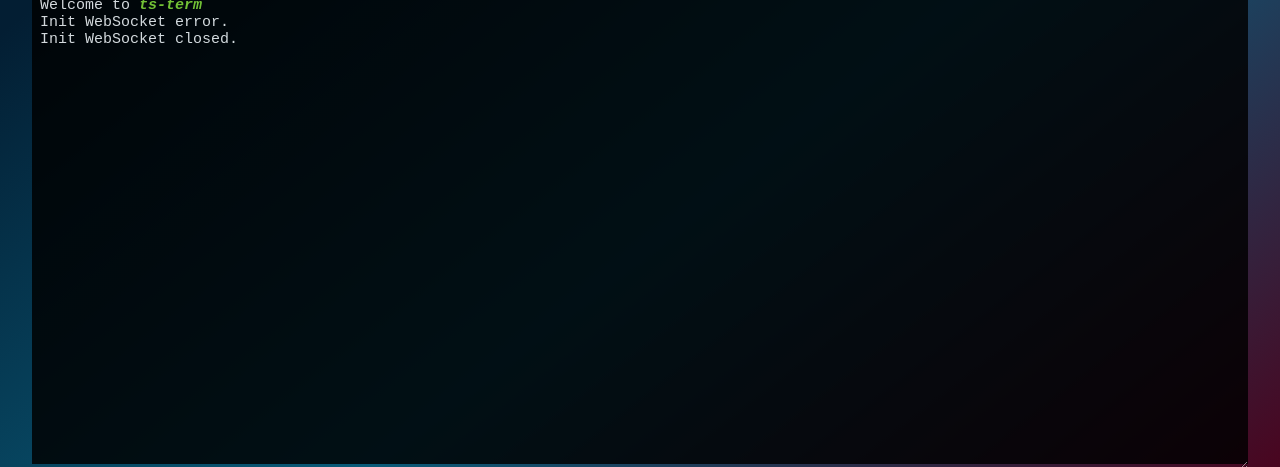
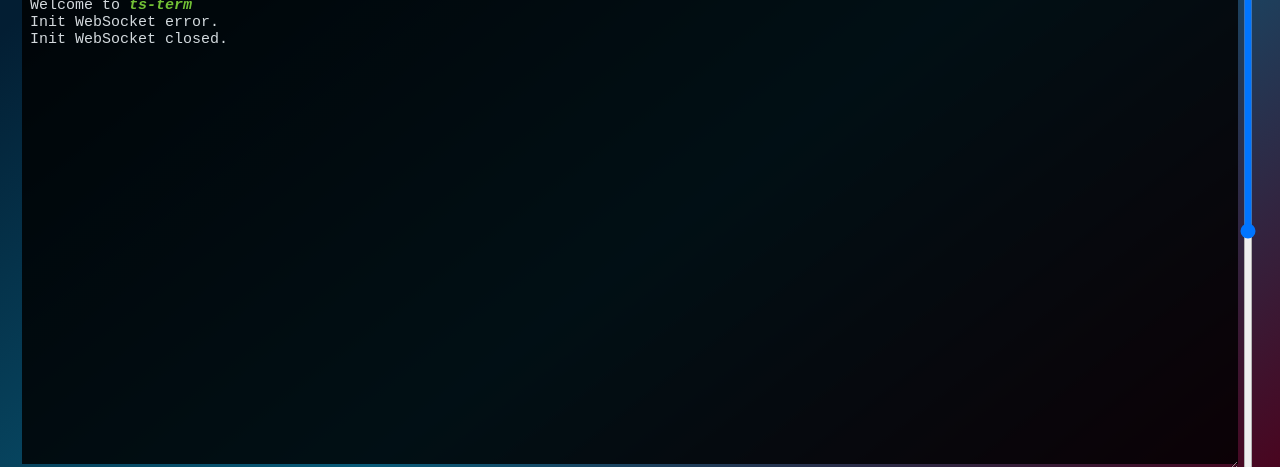
Before and after one commit to Sammy-T/ts-term, a website built with Vite: page web/index.html in a window 1280 px wide. Shown: the part 183-650 px from the top of the page. Built offline with nearby package versions, Linux system fonts and the light colour scheme; no server answers; what @xterm/addon-web-links would draw is missing.

Commit message:
Add vertical slider

```diff
--- a/web/index.html
+++ b/web/index.html
@@ -15,7 +15,10 @@
 	<main>
 		<h1>ts-term</h1>
 
-		<div id="xterm-container"></div>
+		<section id="term-view">
+			<div id="xterm-container"></div>
+			<input class="vertical-slider" type="range" />
+		</section>
 
 		<footer>
 			<a id="gh" href="https://github.com/Sammy-T/ts-term" target="_blank">GitHub</a>
--- a/web/src/style.css
+++ b/web/src/style.css
@@ -118,6 +118,11 @@ main {
 	align-items: center;
 }
 
+#term-view {
+	display: flex;
+	flex-direction: row;
+}
+
 #xterm-container {
 	min-width: 25dvw;
 	width: 95dvw;
@@ -139,6 +144,11 @@ main {
 	& .xterm-viewport {
 		overflow: hidden;
 	}
+}
+
+.vertical-slider {
+	writing-mode: vertical-rl;
+	direction: ltr;
 }
 
 footer {
```
